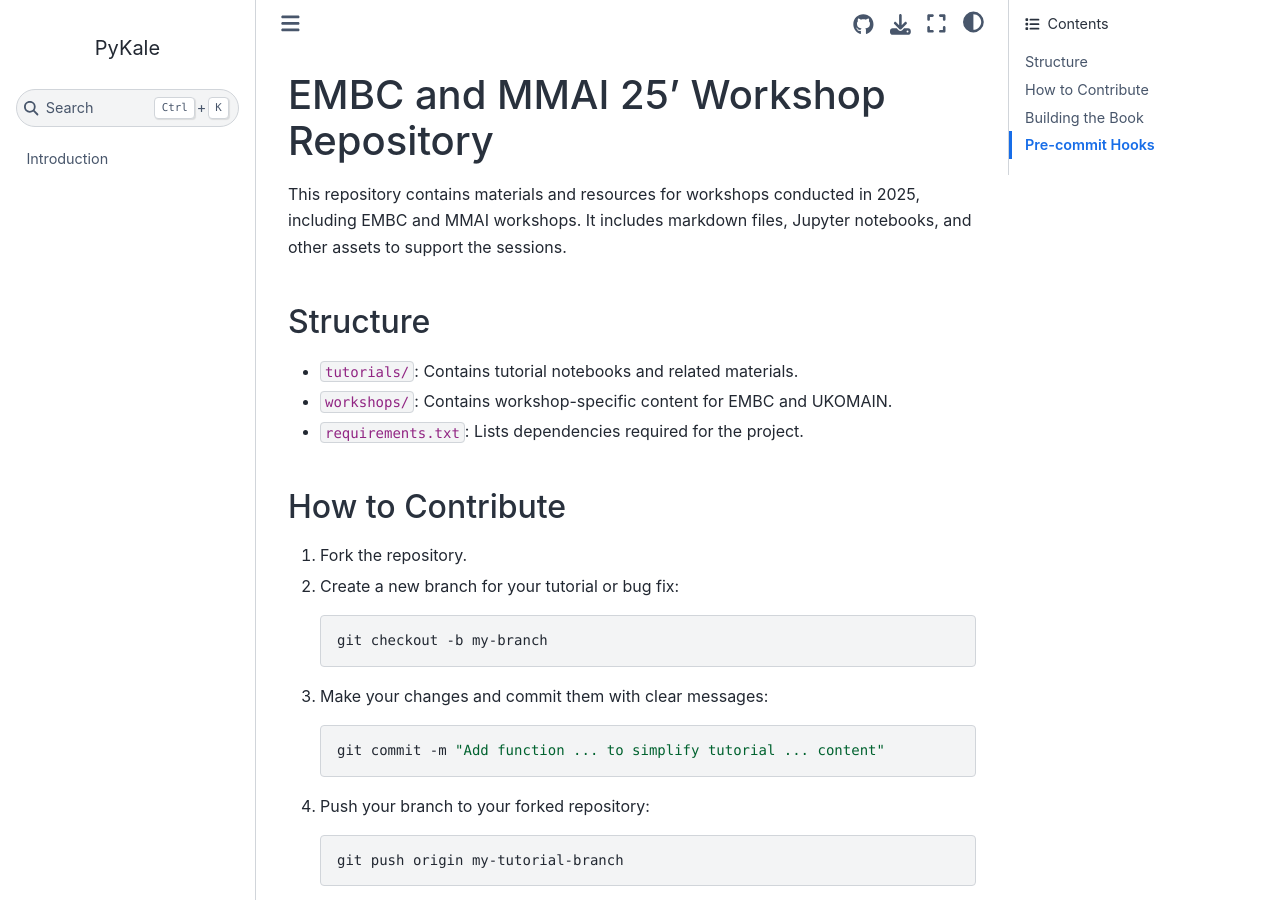
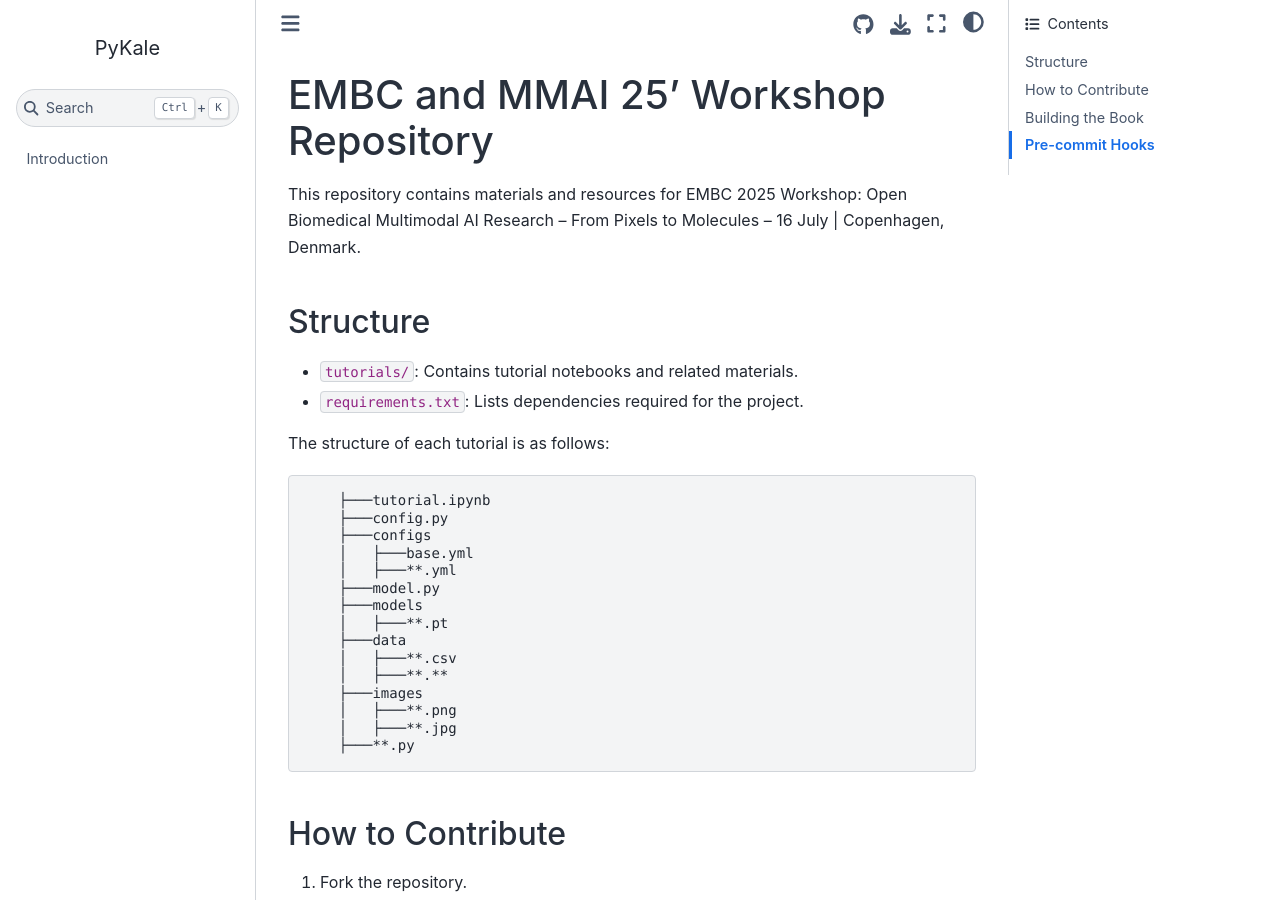
Before and after one commit to pykale/mmai-tutorials, a Jupyter Book: the page built from README.md, in a window 1280 px wide and 900 px high. Built offline with Jupyter Book 1.0.4 settings and Sphinx 7.4.7 and the Sphinx Book theme 1.1.4, drawn with Linux system fonts in a browser that asks for light colours; pages that are not in the unit, such as notebooks, are missing from menus.

Commit message:
update requirement

````diff
--- a/.pre-commit-config.yaml
+++ b/.pre-commit-config.yaml
@@ -27,8 +27,8 @@
   - repo: https://github.com/nbQA-dev/nbQA
     rev: 1.9.1
     hooks:
-#      - id: nbqa-isort
-#        additional_dependencies: ["isort"]
+      #      - id: nbqa-isort
+      #        additional_dependencies: ["isort"]
       - id: nbqa-black
         additional_dependencies: ["black"]
 #      - id: nbqa-flake8
--- a/README.md
+++ b/README.md
@@ -1,28 +1,53 @@
 # EMBC and MMAI 25' Workshop Repository
 
-This repository contains materials and resources for workshops conducted in 2025, including EMBC and MMAI workshops. It includes markdown files, Jupyter notebooks, and other assets to support the sessions.
+This repository contains materials and resources for EMBC 2025 Workshop: Open Biomedical Multimodal AI Research – From Pixels to Molecules – 16 July | Copenhagen, Denmark.
 
 ## Structure
 
 - `tutorials/`: Contains tutorial notebooks and related materials.
-- `workshops/`: Contains workshop-specific content for EMBC and UKOMAIN.
 - `requirements.txt`: Lists dependencies required for the project.
+
+The structure of each tutorial is as follows:
+
+```text
+    ├───tutorial.ipynb
+    ├───config.py
+    ├───configs
+    │   ├───base.yml
+    │   ├───**.yml
+    ├───model.py
+    ├───models
+    │   ├───**.pt
+    ├───data
+    │   ├───**.csv
+    │   ├───**.**
+    ├───images
+    │   ├───**.png
+    │   ├───**.jpg
+    ├───**.py
+```
 
 ## How to Contribute
 
 1. Fork the repository.
 2. Create a new branch for your tutorial or bug fix:
+
    ```bash
    git checkout -b my-branch
    ```
+
 3. Make your changes and commit them with clear messages:
+
    ```bash
    git commit -m "Add function ... to simplify tutorial ... content"
    ```
+
 4. Push your branch to your forked repository:
+
    ```bash
    git push origin my-tutorial-branch
    ```
+
 5. Open a pull request to the main repository.
 
 Please ensure your contributions adhere to the repository's coding standards and include appropriate documentation.
@@ -40,14 +65,19 @@
 This repository uses pre-commit hooks to ensure code quality and consistency. To set up pre-commit hooks locally, follow these steps:
 
 1. Install the `pre-commit` package if you haven't already:
+
    ```bash
    pip install pre-commit
    ```
+
 2. Install the hooks defined in the `.pre-commit-config.yaml` file:
+
    ```bash
    pre-commit install
    ```
+
 3. Run the hooks manually on all files (optional):
+
    ```bash
    pre-commit run --all-files
    ```
````
Also changed, not shown: intro.md (+1 -1 lines), requirements.txt (+6 -6 lines).
